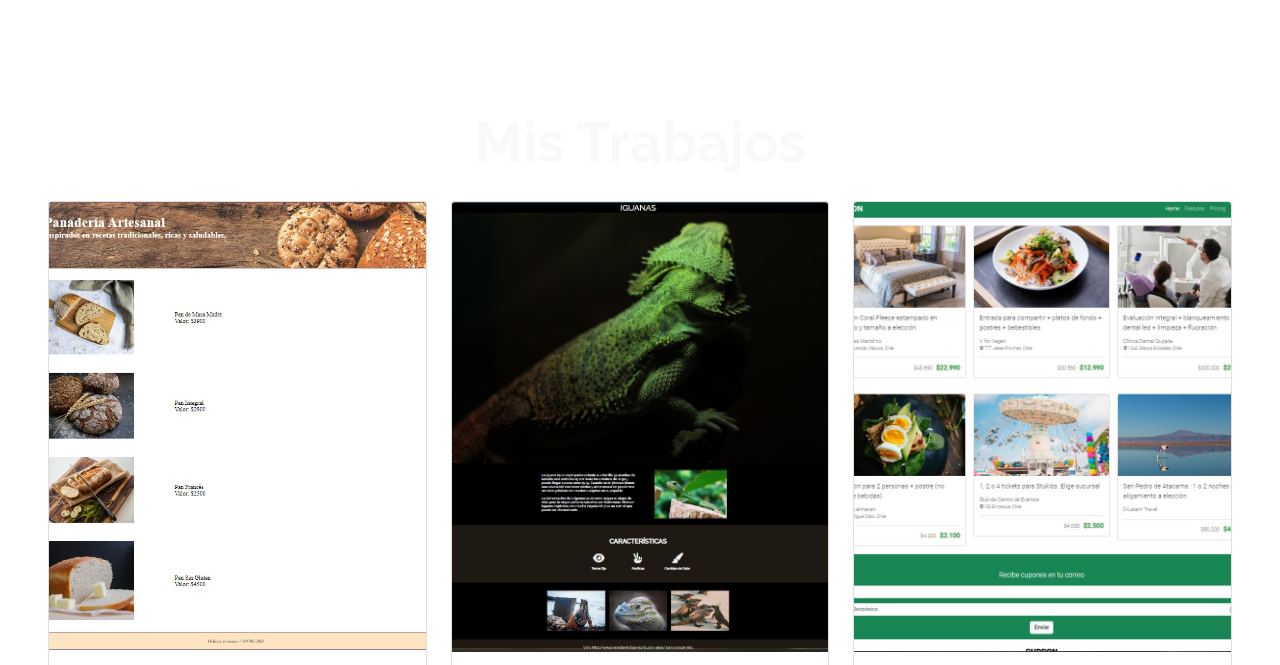
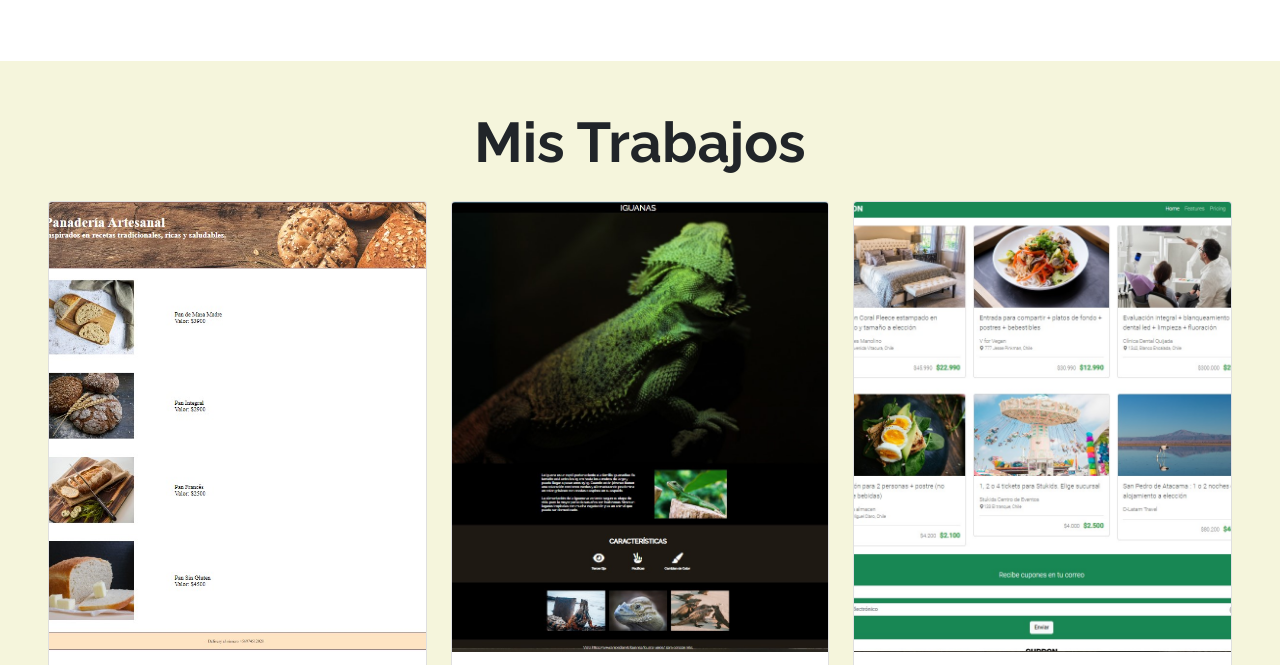
Before and after one commit to myriam7c/anaramosfre.github.io, a plain HTML site: page index.html in a window 1280 px wide. Shown: the part 1187-1852 px from the top of the page. Drawn offline with nearby package versions, Linux system fonts and the light colour scheme.

Commit message:
Modificación section mis trabajos

```diff
--- a/assets/css/style.css
+++ b/assets/css/style.css
@@ -40,7 +40,7 @@ body {
   }
 
   .fondo {
-    background-image:url(anaramosfre.github.io/assets/img/iStock-1252852697-1364x682.jpg);
+    background-color: beige;
     background-size: cover;
 
 }
--- a/index.html
+++ b/index.html
@@ -115,7 +115,7 @@
 
 
     <section id="Mis-trabajos" class="my-5 p-5 fondo">
-        <h2 class="display-4 fw-bold text-center text-light mb-3">Mis Trabajos</h2>
+        <h2 class="display-4 fw-bold text-center text-dark mb-3">Mis Trabajos</h2>
 
         <div class="row">
             <div class="col-12 col-sm-4 py-2">
```
